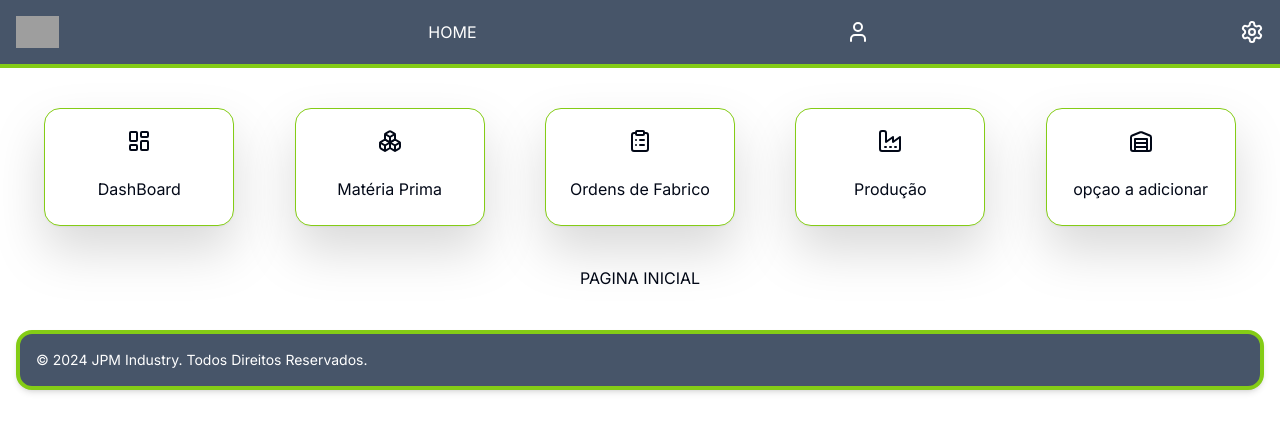
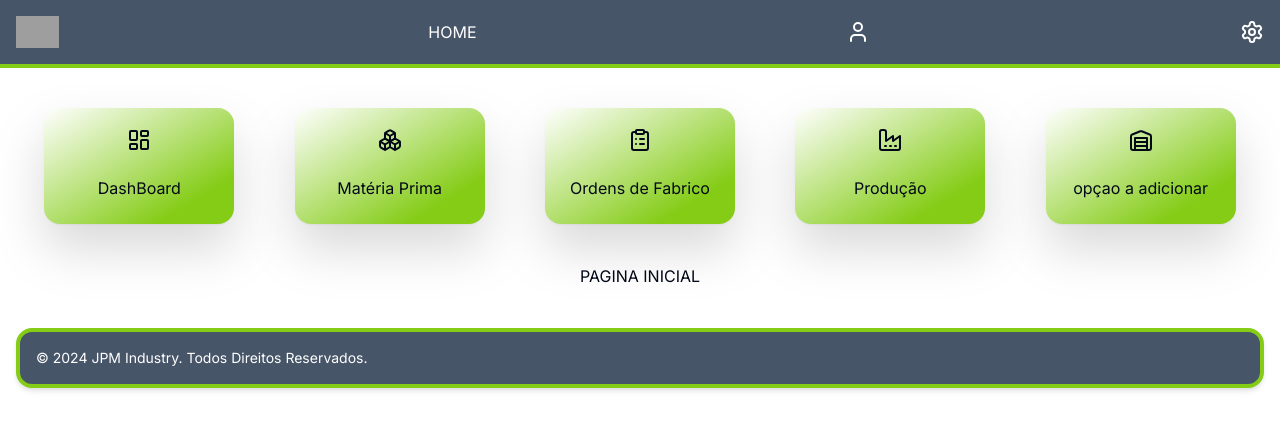
Before and after one commit to ManuInTheMiddle/egi-gest, a Next.js app: page / in a window 1280 px wide. Shown: the top 432 px of the page. Built offline with nearby package versions, Linux system fonts and the light colour scheme; grey boxes are pictures that could not be loaded.

Commit message:
criar visibilidade nas opcoes do campo que esta a ser utilizado

```diff
--- /dev/null
+++ b/src/app/chegadaMateriaPrima/page.tsx
@@ -0,0 +1,13 @@
+import React from "react";
+
+const chegadaMateriaPrimaPage = () => {
+  return (
+    <div className="m-4 mt-10">
+      <section className="border-2 border-slate-600 rounded-md p-7 shadow-2xl">
+        <h1 className="text-lg mb-3">Chegada de Materia Prima</h1>
+      </section>
+    </div>
+  );
+};
+
+export default chegadaMateriaPrimaPage;
--- a/src/components/ui/options.tsx
+++ b/src/components/ui/options.tsx
@@ -1,4 +1,6 @@
+"use client";
 import { Card, CardContent, CardFooter } from "@/components/ui/card";
+import { link } from "fs";
 import {
   LayoutDashboard,
   ClipboardList,
@@ -6,12 +8,44 @@ import {
   Warehouse,
   Boxes,
 } from "lucide-react";
+import { usePathname } from "next/navigation";
 
 export default function Options() {
+  const currentPathname = usePathname();
+
+  const links = [
+    {
+      label: "dashboard",
+      href: "/dashboard",
+    },
+    {
+      label: "chegadaMP",
+      href: "/chegadaMateriaPrima",
+    },
+    {
+      label: "ordemFabrico",
+      href: "/ordemFabrico",
+    },
+    {
+      label: "producao",
+      href: "/producao",
+    },
+    {
+      label: "maisPrafrente",
+      href: "/maisPrafrente",
+    },
+  ];
+
   return (
     <div className="grid grid-flow-col auto-cols-max mt-10 justify-evenly gap-x-4">
-      <a href="/dashboard">
-        <Card className="flex flex-col w-[190px] border-lime-500 items-center justify-center pt-5 drop-shadow-2xl hover:bg-gradient-to-br from-white to-lime-500 to-80% duration-275 ease-in  hover:translate-y-1 hover:translate-x-1 hover:border-0">
+      <a href="dashboard">
+        <Card
+          className={`${
+            links[0].href.startsWith(currentPathname.toString())
+              ? "bg-gradient-to-br from-white to-lime-500 border-none"
+              : "bg-white"
+          } flex flex-col w-[190px] border-lime-500 items-center justify-center pt-5 drop-shadow-2xl hover:bg-gradient-to-br from-white to-lime-500 to-80% duration-275 ease-in  hover:translate-y-1 hover:translate-x-1 hover:border-0`}
+        >
           <CardContent>
             <LayoutDashboard />
           </CardContent>
@@ -20,8 +54,14 @@ export default function Options() {
           </CardFooter>
         </Card>
       </a>
-      <a href="/chegadaMateriaPrima">
-        <Card className="flex flex-col w-[190px] border-lime-500 items-center justify-center pt-5 drop-shadow-2xl hover:bg-gradient-to-br from-white to-lime-500 to-80% duration-275 ease-in  hover:translate-y-1 hover:translate-x-1 hover:border-0">
+      <a href="chegadaMateriaPrima">
+        <Card
+          className={`${
+            links[1].href.startsWith(currentPathname.toString())
+              ? "bg-gradient-to-br from-white to-lime-500 border-none"
+              : "bg-white"
+          } flex flex-col w-[190px] border-lime-500 items-center justify-center pt-5 drop-shadow-2xl hover:bg-gradient-to-br from-white to-lime-500 to-80% duration-275 ease-in  hover:translate-y-1 hover:translate-x-1 hover:border-0`}
+        >
           <CardContent>
             <Boxes />
           </CardContent>
@@ -31,7 +71,13 @@ export default function Options() {
         </Card>
       </a>
       <a href="ordemFabrico">
-        <Card className="flex flex-col w-[190px] border-lime-500 items-center justify-center pt-5 drop-shadow-2xl hover:bg-gradient-to-br from-white to-lime-500 to-80% duration-275 ease-in hover:translate-y-1 hover:translate-x-1 hover:border-0">
+        <Card
+          className={`${
+            links[2].href.startsWith(currentPathname.toString())
+              ? "bg-gradient-to-br from-white to-lime-500 border-none"
+              : "bg-white"
+          } flex flex-col w-[190px] border-lime-500 items-center justify-center pt-5 drop-shadow-2xl hover:bg-gradient-to-br from-white to-lime-500 to-80% duration-275 ease-in  hover:translate-y-1 hover:translate-x-1 hover:border-0`}
+        >
           <CardContent>
             <ClipboardList />
           </CardContent>
@@ -41,7 +87,13 @@ export default function Options() {
         </Card>
       </a>
       <a href="producao">
-        <Card className="flex flex-col w-[190px] border-lime-500 items-center justify-center pt-5 drop-shadow-2xl hover:bg-gradient-to-br from-white to-lime-500 to-80% duration-275 ease-in hover:translate-y-1 hover:translate-x-1 hover:border-0">
+        <Card
+          className={`${
+            links[3].href.startsWith(currentPathname.toString())
+              ? "bg-gradient-to-br from-white to-lime-500 border-none"
+              : "bg-white"
+          } flex flex-col w-[190px] border-lime-500 items-center justify-center pt-5 drop-shadow-2xl hover:bg-gradient-to-br from-white to-lime-500 to-80% duration-275 ease-in  hover:translate-y-1 hover:translate-x-1 hover:border-0`}
+        >
           <CardContent>
             <Factory />
           </CardContent>
@@ -51,7 +103,13 @@ export default function Options() {
         </Card>
       </a>
       <a href="maisPrafrente">
-        <Card className="flex flex-col w-[190px] border-lime-500 items-center justify-center pt-5 drop-shadow-2xl hover:bg-gradient-to-br from-white to-lime-500 to-80% duration-275 ease-in hover:translate-y-1 hover:translate-x-1 hover:border-0">
+        <Card
+          className={`${
+            links[4].href.startsWith(currentPathname.toString())
+              ? "bg-gradient-to-br from-white to-lime-500 border-none"
+              : "bg-white"
+          } flex flex-col w-[190px] border-lime-500 items-center justify-center pt-5 drop-shadow-2xl hover:bg-gradient-to-br from-white to-lime-500 to-80% duration-275 ease-in  hover:translate-y-1 hover:translate-x-1 hover:border-0`}
+        >
           <CardContent>
             <Warehouse />
           </CardContent>
```
